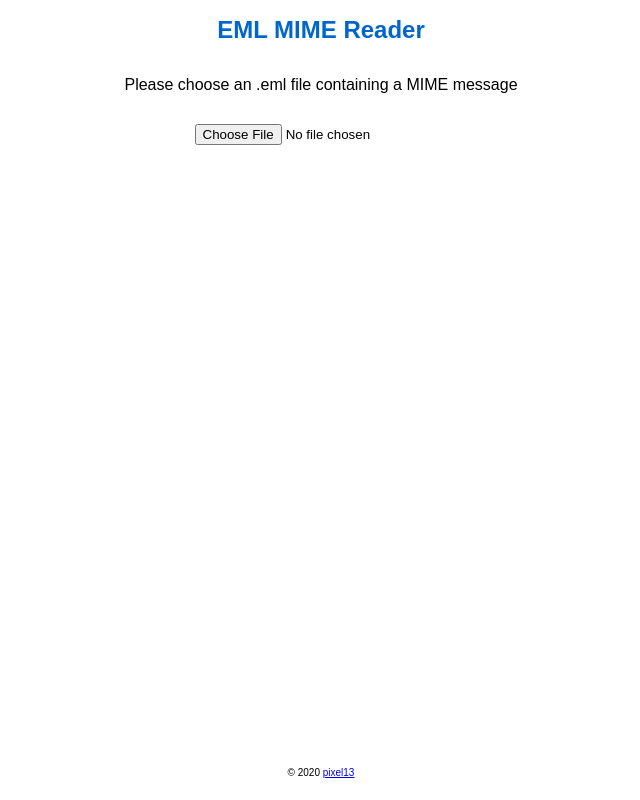
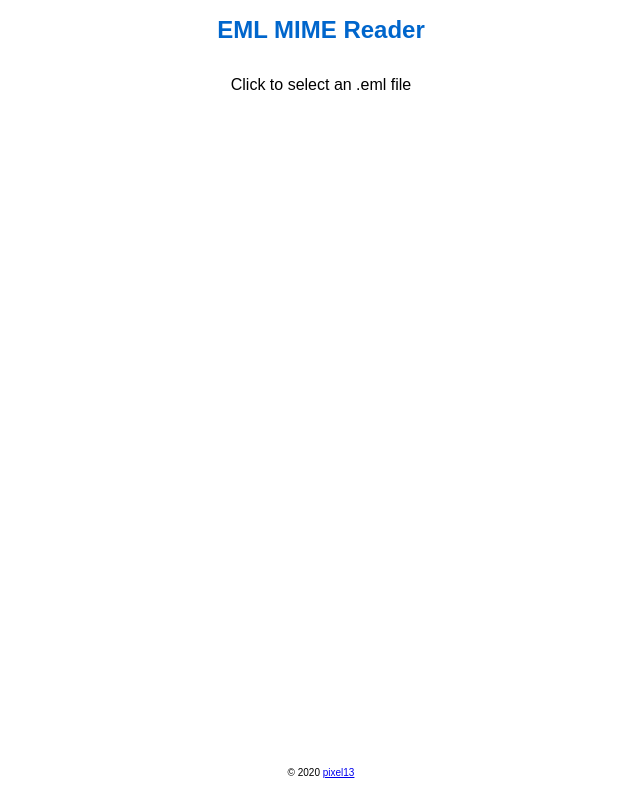
Before and after one commit to Spyna/mime-reader, a React (Create React App) app: page / in a window 1280 px wide. Shown: the whole page, without its empty margins (319-959 px from the left). Built offline with nearby package versions, Linux system fonts and the light colour scheme.

Commit message:
Added FileSelector

```diff
--- a/src/App.css
+++ b/src/App.css
@@ -73,7 +73,14 @@ footer small {
 }
 
 .file-selector {
-  margin: 30px;
+  margin: 10px;
+  display: inline-block;
+  padding: 6px 12px;
+  cursor: pointer;
+}
+
+.file-selector input[type="file"] {
+  display: none;
 }
 
 .part {
--- /dev/null
+++ b/src/components/FileSelector.js
@@ -0,0 +1,19 @@
+import React, { useState } from 'react';
+
+function FileSelector({ onUpload }) {
+    const [filename, setFilename] = useState();
+
+    function onFileChange(e) {
+        setFilename(e.target.files[0].name);
+        onUpload(e);
+    }
+
+    return (
+        <label className="file-selector">
+            <input type="file" accept=".eml" onChange={onFileChange} />
+            <span>{filename ? filename : "Click to select an .eml file"}</span>
+        </label>
+    );
+}
+
+export default FileSelector;
--- a/src/components/Reader.js
+++ b/src/components/Reader.js
@@ -1,9 +1,10 @@
 import React, { useState } from 'react';
+import FileSelector from './FileSelector';
 import Viewer from './Viewer';
 import parse from 'emailjs-mime-parser';
 import compareIcon from './imgs/compare.png';
 
-function Reader({comparing = false}) {
+function Reader() {
     const [file, setFile] = useState();
     const [compare, setCompare] = useState(false);
 
@@ -22,17 +23,14 @@ function Reader({comparing = false}) {
     return (
         <>
             <section className="reader">
-                <p>{comparing ? "Compare with" : "Please choose an .eml file containing a MIME message"}</p>
-                <div class="file-selector">
-                    <input type="file" accept=".eml" onChange={onUpload} />
-                </div>
+                <FileSelector onUpload={onUpload} />
                 <Viewer file={file} />
-                {file && !compare && <div class="compare-action" onClick={toggleCompare}>
+                {file && !compare && <div className="compare-action" onClick={toggleCompare}>
                     <img src={compareIcon} alt="Click to compare with another file"/>
                     <p>Compare</p>
                 </div>}
             </section>
-            {compare && <Reader comparing={true}/>}
+            {compare && <Reader />}
         </>
     );
 }
```
